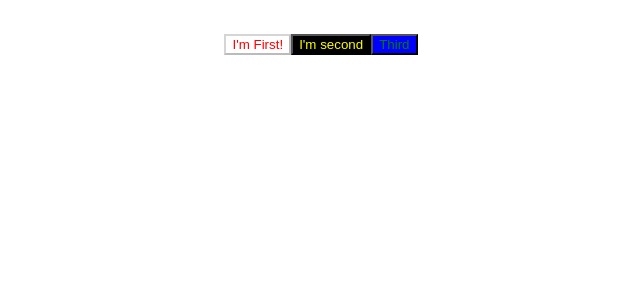
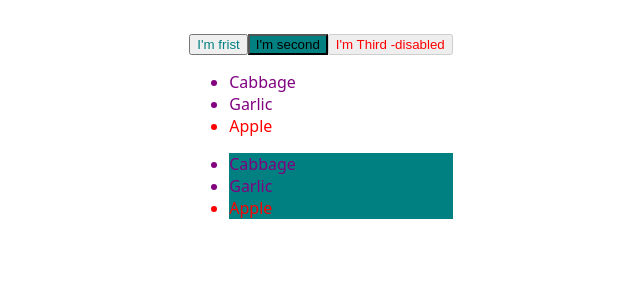
Before and after one commit to AdamKuzniarski/web-challenges, a React (Vite) app in the folder react/react-props_buttons/: page / in a window 1280 px wide. Shown: the top 300 px of the page, without its empty margins (319-959 px from the left). Built offline with nearby package versions, Linux system fonts and the light colour scheme.

Commit message:
add changes

```diff
--- a/react/react-props_buttons/src/App.jsx
+++ b/react/react-props_buttons/src/App.jsx
@@ -1,34 +1,50 @@
-console.clear()
+console.clear();
+const products = [
+  { title: "Cabbage", isFruit: false, id: 1 },
+  { title: "Garlic", isFruit: false, id: 2 },
+  { title: "Apple", isFruit: true, id: 3 },
+];
 export default function App() {
-  function handleClick(){
-    console.log('hi from separate function!')
+  function clickHandle() {
+    console.log("Hi!");
   }
   return (
     <>
-      <Button text={"I'm First!"} disabled color={"red"} bgColor={"white"} />
-      <Button
-        text={"I'm second"}
-        disabled={false}
-        color={"yellow"}
-        bgColor={"black"}
-      />
-      <Button
-        text={"Third"}
-        disabled={false}
-        color={"green"}
-        bgColor={"blue"}
-        onHandle={handleClick}
-      />
+      <Button clickEvent={clickHandle} text={"I'm frist"} color={"teal"} />
+      <Button text={"I'm second"} backgroundColor={"teal"} />
+      <Button text={"I'm Third -disabled"} isDisabled={true} color={"red"} />
+      <ShoppingList />
+      <ShoppingList backgroundColor={"teal"} />
     </>
   );
 }
 
-function Button({ color, disabled, text, bgColor, onHandle }) {
+function Button({ text, color, backgroundColor, isDisabled, clickEvent }) {
   return (
-    <>
-      <button disabled={disabled} style={{ color: color, background: bgColor }} onClick={onHandle}>
-        {text}
-      </button>
-    </>
+    <button
+      onClick={clickEvent}
+      style={{ color: color, backgroundColor: backgroundColor }}
+      disabled={isDisabled}
+    >
+      {text}
+    </button>
   );
 }
+
+function ShoppingList({ backgroundColor }) {
+  const bgColor = "teal";
+  const results = products.map((product) => {
+    return (
+      <li
+        key={product.id}
+        style={{
+          backgroundColor: backgroundColor,
+          color: product.isFruit ? "red" : "purple",
+        }}
+      >
+        {product.title}
+      </li>
+    );
+  });
+  return <ul>{results}</ul>;
+}
```
